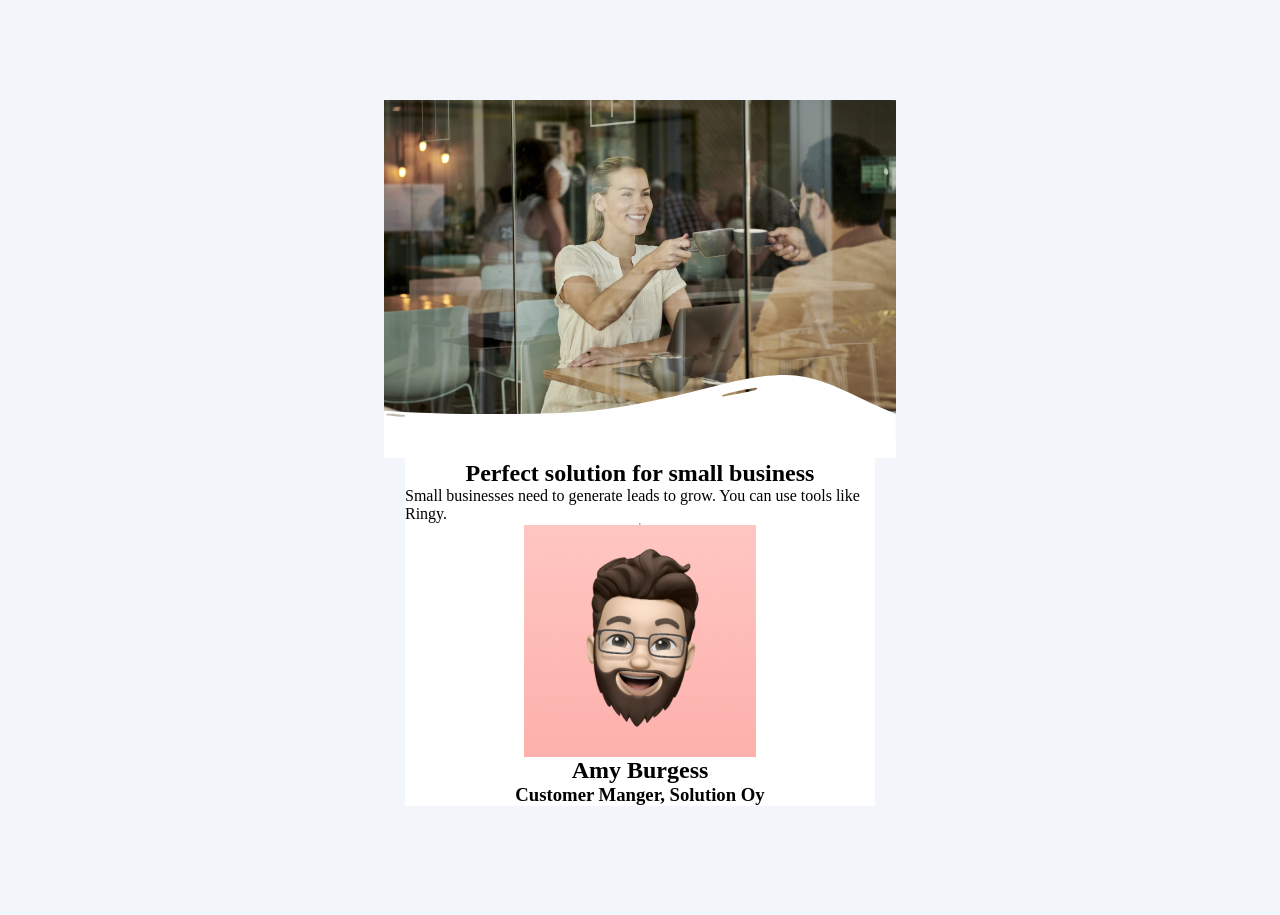
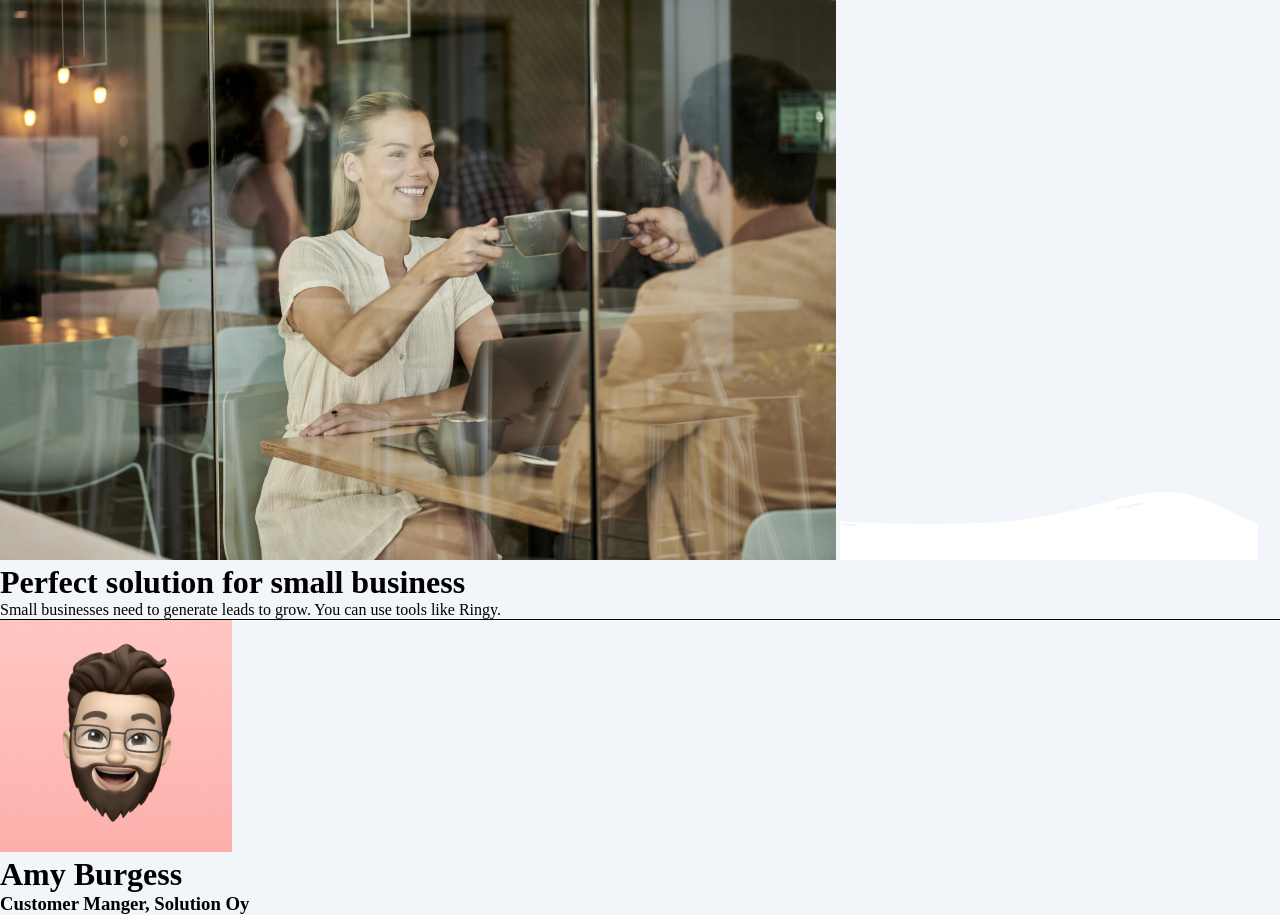
Before and after one commit to yermans01/Tar_Empresa, a plain HTML site: page index.html in a window 1280 px wide. Before the commit the page ends 806 px from the top, so only its background shows below. Drawn offline with Linux system fonts and the light colour scheme.

Commit message:
esqueleto html rehecho

```diff
--- a/index.html
+++ b/index.html
@@ -8,18 +8,22 @@
 </head>
 <body>
     <main>
-        <section>
+        <div class="container">
             <div class="tarjeta">
-                <img class="tar_img" src="imagenes/hero-image-business-card.png" alt="Bussines">
-                <img class="tar_img2" src="imagenes/white-overlay.svg" alt="Overlay">
+                <img class="tar_imagen" src="imagenes/hero-image-business-card.png" alt="Imagen Empresa Ventana">
+                <img class="tar_imagen2" src="imagenes/white-overlay.svg" alt="olas blancas">
                 <h1 class="tar_titulo">Perfect solution for small business</h1>
-                <p class="tar_contenido">Small businesses need to generate leads to grow. You can use tools like Ringy.</p>
-                <hr>
-                <img class="tar_usu2" src="imagenes/avatar-image-business-card.png" alt="Avatar">
-                <h1 class="tar_usu_nombre">Amy Burgess</h1>
-                <h3 class="tar_usu_cargo">Customer Manger, Solution Oy</h3>
+                <p class="tar_descripcion">Small businesses need to generate leads to grow. You can use tools like Ringy.</p>
+                    <div class="linea"></div>
+                    <div class="usuario">
+                        <img src="imagenes/avatar-image-business-card.png" alt="Avatar Usuario">
+                    </div>
+                    <div class="usu_desc">
+                        <h1 class="usu_nombre">Amy Burgess</h1>
+                        <h3 class="usu_cargo">Customer Manger, Solution Oy</h3>
+                    </div>
             </div>
-        </section>
+        </div>
     </main>
 
 </body>
--- a/style.css
+++ b/style.css
@@ -5,7 +5,7 @@
 }
 @font-face {
     font-family: "Poppins";
-    src: url(fuentes/Poppins/Poppins-Bold.ttf);
+    src: url(fuentes/Poppins/Poppins-Regular.ttf);
 }
 @font-face {
     font-family: "Lato";
@@ -14,24 +14,11 @@
 body{
     background-color: #F2F5F9;
 }
-.tarjeta{
+.container{
     display: flex;
     flex-direction: column;
-    align-items: center;
-    margin:100px 405px 0px 405px ;
-    background-color: #fff;
 }
-.tar_img{
-    width: 40%;
-    z-index: 1;
-    position: absolute;
+
+.linea{
+    border-bottom: 1px solid black;
 }
-.tar_img2{
-    width: 40%;
-    z-index: 2;
-    top:375px;
-    position: absolute;
-}
-.tar_titulo{
-    margin-top: 360px;
-}
```
